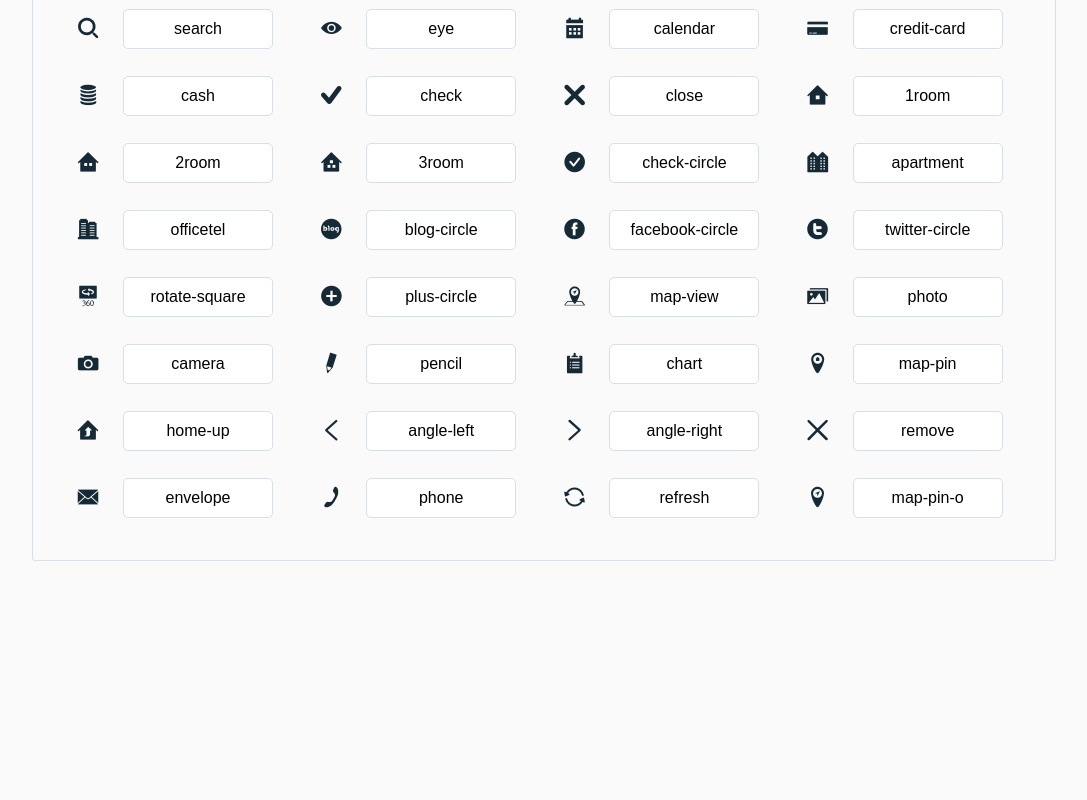
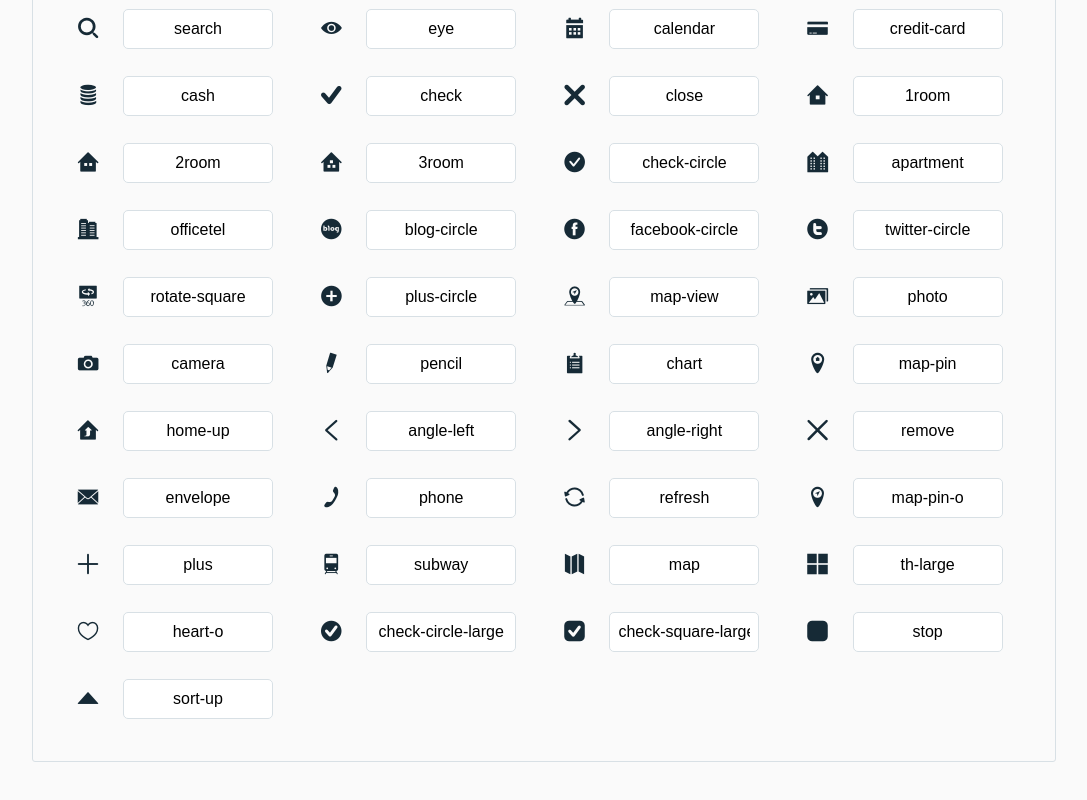
Before and after one commit to irlatjdtn/dabang-icons, a website: page index.html in a window 1280 px wide. Shown: the part 484-1284 px from the top of the page, without its empty margins (96-1183 px from the left). Before the commit the page ends 1105 px from the top, so only its background shows below. Drawn offline with Linux system fonts and the light colour scheme.

Commit message:
아이콘 추가
sort-up, map, th-large, check-circle-large, check-square-large, stop,
heart-o 아이콘 추가

```diff
--- a/index.html
+++ b/index.html
@@ -254,6 +254,42 @@ h2{font-size:18px;padding:0 0 21px 5px;margin:45px 0 0 0;text-transform:uppercas
           <div class="icon dabang-icon-map-pin-o"></div>
           <input type="text" readonly="readonly" value="map-pin-o">
         </li>
+        <li>
+          <div class="icon dabang-icon-plus"></div>
+          <input type="text" readonly="readonly" value="plus">
+        </li>
+        <li>
+          <div class="icon dabang-icon-subway"></div>
+          <input type="text" readonly="readonly" value="subway">
+        </li>
+        <li>
+          <div class="icon dabang-icon-map"></div>
+          <input type="text" readonly="readonly" value="map">
+        </li>
+        <li>
+          <div class="icon dabang-icon-th-large"></div>
+          <input type="text" readonly="readonly" value="th-large">
+        </li>
+        <li>
+          <div class="icon dabang-icon-heart-o"></div>
+          <input type="text" readonly="readonly" value="heart-o">
+        </li>
+        <li>
+          <div class="icon dabang-icon-check-circle-large"></div>
+          <input type="text" readonly="readonly" value="check-circle-large">
+        </li>
+        <li>
+          <div class="icon dabang-icon-check-square-large"></div>
+          <input type="text" readonly="readonly" value="check-square-large">
+        </li>
+        <li>
+          <div class="icon dabang-icon-stop"></div>
+          <input type="text" readonly="readonly" value="stop">
+        </li>
+        <li>
+          <div class="icon dabang-icon-sort-up"></div>
+          <input type="text" readonly="readonly" value="sort-up">
+        </li>
       </ul>
     </div><script type="text/javascript">
 (function() {
--- a/styles.css
+++ b/styles.css
@@ -38,159 +38,186 @@
   -moz-osx-font-smoothing: grayscale;
 }
 
-.dabang-icon-user:before {
+.dabang-icon-1room:before {
   content: "\e000";
 }
-.dabang-icon-chat:before {
+.dabang-icon-2room:before {
   content: "\e001";
 }
-.dabang-icon-siren:before {
+.dabang-icon-3room:before {
   content: "\e002";
 }
-.dabang-icon-envelope:before {
+.dabang-icon-angle-down:before {
   content: "\e003";
 }
 .dabang-icon-angle-left:before {
   content: "\e004";
 }
-.dabang-icon-angle-right:before {
-  content: "\e005";
+.dabang-icon-angle-up:before {
+  content: "\e006";
+}
+.dabang-icon-apartment:before {
+  content: "\e007";
+}
+.dabang-icon-blog-circle:before {
+  content: "\e008";
+}
+.dabang-icon-calendar:before {
+  content: "\e009";
+}
+.dabang-icon-camera:before {
+  content: "\e00a";
+}
+.dabang-icon-car:before {
+  content: "\e00b";
+}
+.dabang-icon-cash:before {
+  content: "\e00c";
+}
+.dabang-icon-chart:before {
+  content: "\e00d";
+}
+.dabang-icon-chat:before {
+  content: "\e00e";
+}
+.dabang-icon-check:before {
+  content: "\e00f";
+}
+.dabang-icon-circle:before {
+  content: "\e011";
+}
+.dabang-icon-close:before {
+  content: "\e012";
+}
+.dabang-icon-close-circle:before {
+  content: "\e013";
 }
 .dabang-icon-close-circle-o:before {
-  content: "\e006";
-}
-.dabang-icon-close-circle:before {
-  content: "\e007";
+  content: "\e014";
 }
 .dabang-icon-close-square:before {
-  content: "\e008";
+  content: "\e015";
 }
-.dabang-icon-circle:before {
-  content: "\e009";
+.dabang-icon-credit-card:before {
+  content: "\e016";
 }
-.dabang-icon-sort-desc:before {
-  content: "\e00a";
+.dabang-icon-delegate:before {
+  content: "\e017";
+}
+.dabang-icon-envelope:before {
+  content: "\e018";
 }
 .dabang-icon-exclamation-circle:before {
-  content: "\e00b";
-}
-.dabang-icon-remove:before {
-  content: "\e00c";
-}
-.dabang-icon-rotate:before {
-  content: "\e00d";
-}
-.dabang-icon-car:before {
-  content: "\e00e";
-}
-.dabang-icon-pet:before {
-  content: "\e00f";
-}
-.dabang-icon-delegate:before {
-  content: "\e010";
-}
-.dabang-icon-home:before {
-  content: "\e011";
-}
-.dabang-icon-angle-down:before {
-  content: "\e012";
-}
-.dabang-icon-home-star:before {
-  content: "\e013";
-}
-.dabang-icon-home-search:before {
-  content: "\e014";
-}
-.dabang-icon-angle-up:before {
-  content: "\e015";
-}
-.dabang-icon-map-pin-o:before {
-  content: "\e016";
-}
-.dabang-icon-road-view:before {
-  content: "\e017";
-}
-.dabang-icon-heart:before {
-  content: "\e018";
-}
-.dabang-icon-search:before {
   content: "\e019";
 }
 .dabang-icon-eye:before {
   content: "\e01a";
 }
-.dabang-icon-calendar:before {
+.dabang-icon-facebook-circle:before {
   content: "\e01b";
 }
-.dabang-icon-credit-card:before {
+.dabang-icon-heart:before {
   content: "\e01c";
 }
-.dabang-icon-cash:before {
+.dabang-icon-home:before {
   content: "\e01d";
 }
-.dabang-icon-phone:before {
+.dabang-icon-home-search:before {
   content: "\e01e";
 }
-.dabang-icon-check:before {
+.dabang-icon-home-star:before {
   content: "\e01f";
 }
-.dabang-icon-close:before {
+.dabang-icon-home-up:before {
   content: "\e020";
 }
-.dabang-icon-refresh:before {
+.dabang-icon-map-pin:before {
   content: "\e021";
 }
-.dabang-icon-1room:before {
+.dabang-icon-map-pin-o:before {
   content: "\e022";
 }
-.dabang-icon-2room:before {
+.dabang-icon-map-view:before {
   content: "\e023";
 }
-.dabang-icon-3room:before {
+.dabang-icon-officetel:before {
   content: "\e024";
 }
-.dabang-icon-check-circle:before {
+.dabang-icon-pencil:before {
   content: "\e025";
 }
-.dabang-icon-apartment:before {
+.dabang-icon-pet:before {
   content: "\e026";
 }
-.dabang-icon-officetel:before {
+.dabang-icon-phone:before {
   content: "\e027";
 }
-.dabang-icon-blog-circle:before {
+.dabang-icon-photo:before {
   content: "\e028";
 }
-.dabang-icon-facebook-circle:before {
+.dabang-icon-plus-circle:before {
   content: "\e029";
 }
-.dabang-icon-twitter-circle:before {
+.dabang-icon-refresh:before {
   content: "\e02a";
 }
-.dabang-icon-rotate-square:before {
+.dabang-icon-remove:before {
   content: "\e02b";
 }
-.dabang-icon-plus-circle:before {
+.dabang-icon-road-view:before {
   content: "\e02c";
 }
-.dabang-icon-map-view:before {
+.dabang-icon-siren:before {
+  content: "\e030";
+}
+.dabang-icon-sort-desc:before {
+  content: "\e031";
+}
+.dabang-icon-twitter-circle:before {
+  content: "\e032";
+}
+.dabang-icon-user:before {
+  content: "\e033";
+}
+.dabang-icon-plus:before {
+  content: "\e034";
+}
+.dabang-icon-subway:before {
+  content: "\e035";
+}
+.dabang-icon-rotate-square:before {
+  content: "\e02e";
+}
+.dabang-icon-search:before {
+  content: "\e02f";
+}
+.dabang-icon-rotate:before {
   content: "\e02d";
 }
-.dabang-icon-photo:before {
-  content: "\e02e";
+.dabang-icon-check-circle:before {
+  content: "\e010";
 }
-.dabang-icon-camera:before {
-  content: "\e02f";
+.dabang-icon-angle-right:before {
+  content: "\e005";
 }
-.dabang-icon-pencil:before {
-  content: "\e030";
+.dabang-icon-check-circle-large:before {
+  content: "\e036";
 }
-.dabang-icon-chart:before {
-  content: "\e031";
+.dabang-icon-check-square-large:before {
+  content: "\e037";
 }
-.dabang-icon-map-pin:before {
-  content: "\e032";
+.dabang-icon-heart-o:before {
+  content: "\e038";
 }
-.dabang-icon-home-up:before {
-  content: "\e033";
+.dabang-icon-map:before {
+  content: "\e039";
 }
+.dabang-icon-sort-up:before {
+  content: "\e03a";
+}
+.dabang-icon-stop:before {
+  content: "\e03b";
+}
+.dabang-icon-th-large:before {
+  content: "\e03c";
+}
```
Also changed, not shown: fonts/dabang.ttf, fonts/dabang.woff, 2 other files.
